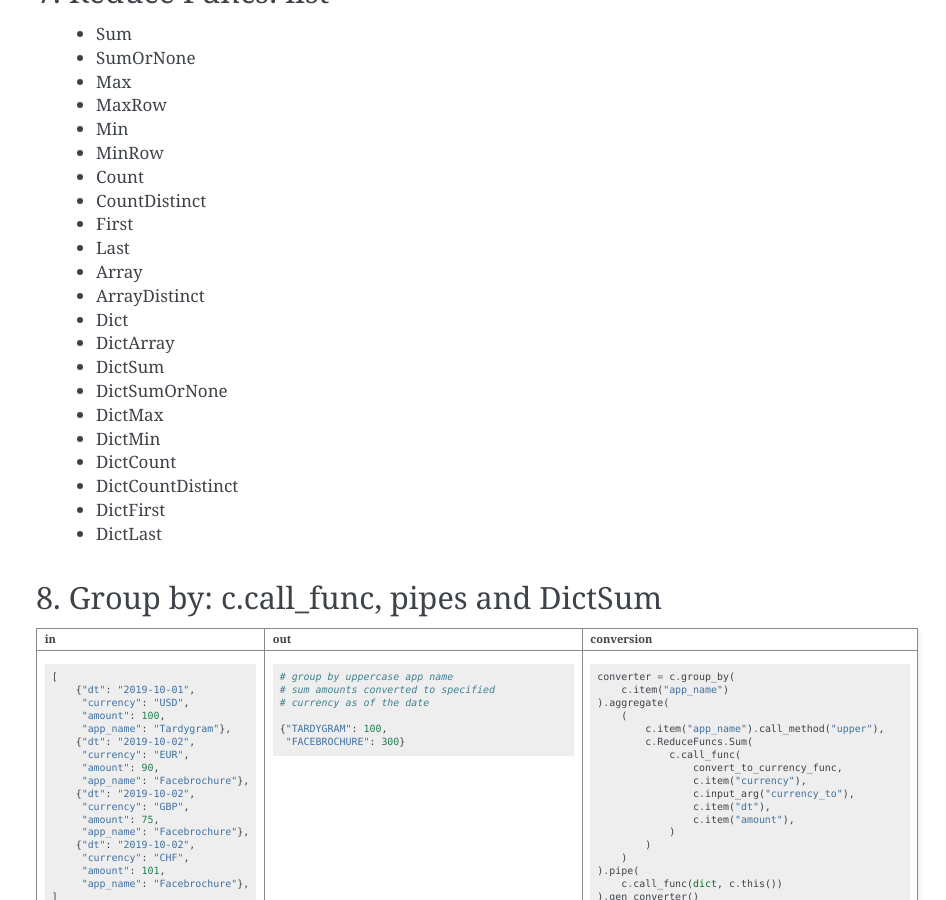
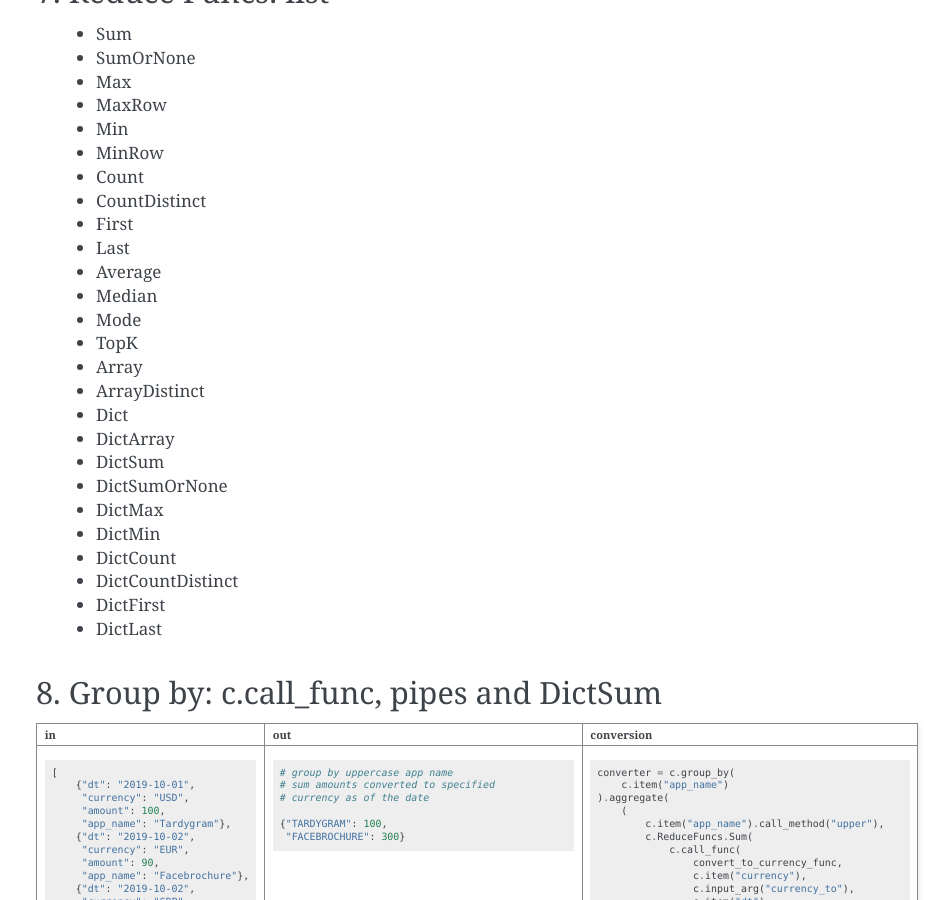
Before and after one commit to westandskif/convtools, a Sphinx documentation site: the page built from docs/cheatsheet.rst, in a window 1280 px wide and 900 px high, scrolled down 4109 px. Shown: the whole window, without its empty margins (334-1280 px from the left). Built offline with Sphinx 7.4.7, drawn with Linux system fonts in a browser that asks for light colours.

```diff
--- a/docs/cheatsheet.rst
+++ b/docs/cheatsheet.rst
@@ -522,6 +522,10 @@
  * CountDistinct
  * First
  * Last
+ * Average
+ * Median
+ * Mode
+ * TopK
  * Array
  * ArrayDistinct
  * Dict
```
Also changed, not shown: 1 other file.
